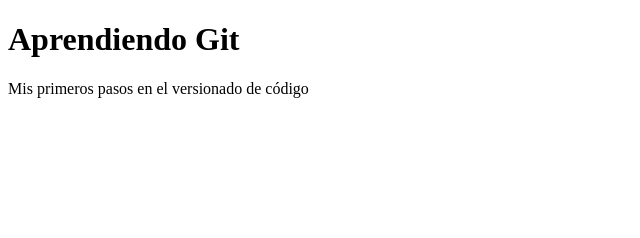
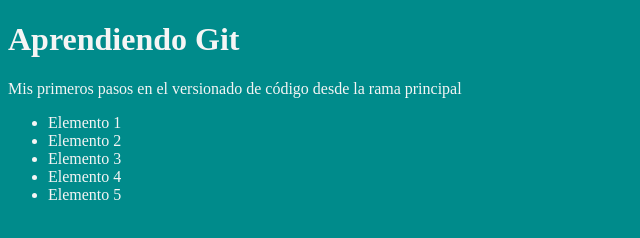
Before and after one commit to Baxxter7/youtube-git, a plain HTML site: page index.html in a window 1280 px wide. Shown: the whole page, without its empty margins (0-640 px from the left). Drawn offline with Linux system fonts and the light colour scheme.

Commit message:
Agregando style.css al index.html

```diff
--- a/index.html
+++ b/index.html
@@ -5,11 +5,20 @@
   <meta http-equiv="X-UA-Compatible" content="IE=edge">
   <meta name="viewport" content="width=device-width, initial-scale=1.0">
   <title>Aprendiendo GIT</title>
+
+  <link rel="stylesheet" href="style.css">
 </head>
 <body>
   <h1>Aprendiendo Git</h1>
   <p>
-    Mis primeros pasos en el versionado de código
+    Mis primeros pasos en el versionado de código desde la rama principal
   </p>
+  <ul>
+    <li>Elemento 1</li>
+    <li>Elemento 2</li>
+    <li>Elemento 3</li>
+    <li>Elemento 4</li>
+    <li>Elemento 5</li>
+  </ul>
 </body>
 </html>
```
